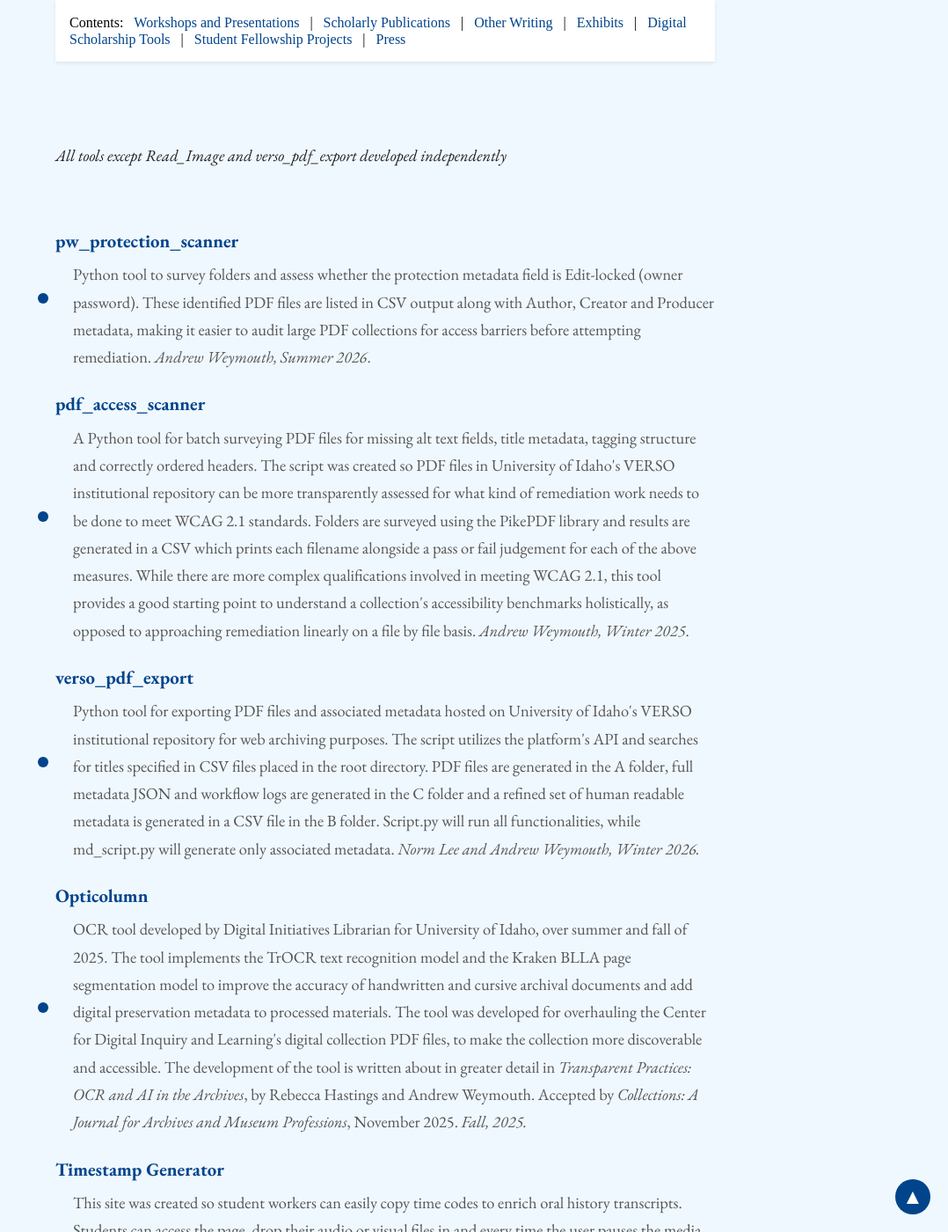
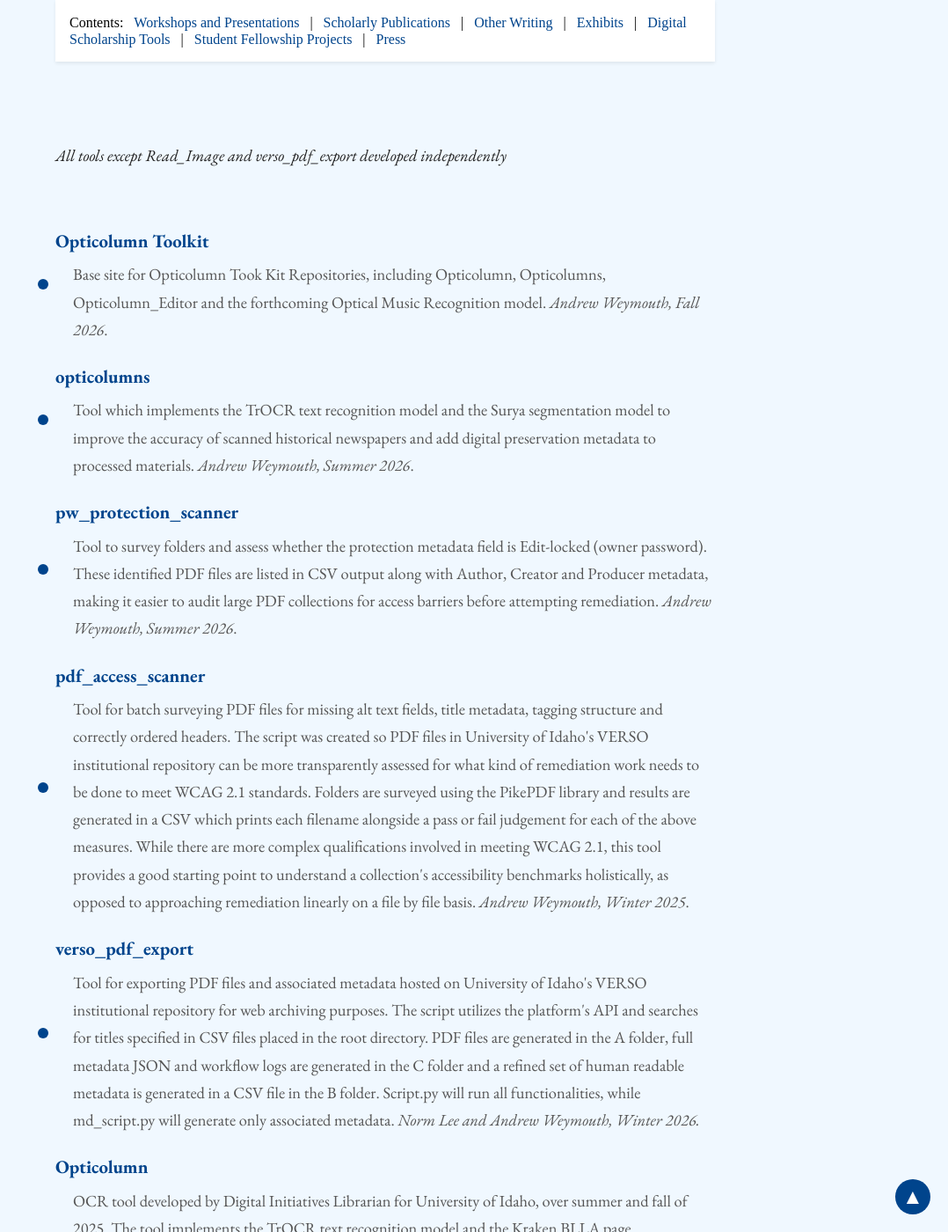
Before and after one commit to aweymo/base, a Jekyll site: the page built from index.md, in a window 1280 px wide and 1400 px high, scrolled down 9843 px. Shown: the whole window at 88% size, without its empty margins (202-1280 px from the left). Built offline with Jekyll 4.4.1, drawn with Linux system fonts in a browser that asks for light colours; nearby versions of some CDN libraries; some web fonts are replaced; some of the changed text lies outside the part shown.

Commit message:
update opticolumn toolkit

```diff
--- a/index.md
+++ b/index.md
@@ -114,7 +114,7 @@ Andrew Weymouth is an assistant professor with the University of Idaho and the d
     </li>
     <li>
         <a href="https://aweymo-ui.github.io/python_obsidian" target="_blank" rel="noopener noreferrer">Using Python Tools and Obsidian to Connect and Visualize Research</a>
-        <span class="description">Presentation on using custom Python tools to correct optical character recognition layers and extract annotations from digitized text and contextualizing these notes with Obsidian detailed tagging methods to enrich scholarly research. <i>Fall, 2024</i>.</span>
+        <span class="description">Presentation on using custom Tools to correct optical character recognition layers and extract annotations from digitized text and contextualizing these notes with Obsidian detailed tagging methods to enrich scholarly research. <i>Fall, 2024</i>.</span>
     </li>
     <li>
         <a href="https://aweymo-ui.github.io/distant_seven" target="_blank" rel="noopener noreferrer">Distant Listening, Seven Minute Scholarship Presentation</a>
@@ -188,7 +188,7 @@ Andrew Weymouth is an assistant professor with the University of Idaho and the d
     </li>
     <li>
         <a href="https://harvester.lib.uidaho.edu/posts/2025/04/03/taylor.html" target="_blank" rel="noopener noreferrer">Assembling the Taylor Wilderness Research Station Archive</a>
-        <span class="description">Article describing the process of merging preexisting digital collections, creating bibliometric visualizations as well as oral history visualizations and developing Python tools to audit private internal documents in the Taylor Wilderness Research Station Archive.<i> University of Idaho Special Collections Idaho Harvester</i>, Spring, 2025.</span>
+        <span class="description">Article describing the process of merging preexisting digital collections, creating bibliometric visualizations as well as oral history visualizations and developing Tools to audit private internal documents in the Taylor Wilderness Research Station Archive.<i> University of Idaho Special Collections Idaho Harvester</i>, Spring, 2025.</span>
     </li>
     <li>
         <a href="https://harvester.lib.uidaho.edu/posts/2024/06/23/survey.html" target="_blank" rel="noopener noreferrer">North Idaho Cultural Heritage Institutions Survey</a>
@@ -284,16 +284,24 @@ _All tools except Read_Image and verso_pdf_export developed independently_
 
 <ul class="triangle-list">
     <li>
-        <a href=" https://github.com/Scholarly-Projects/pw_protection_scanner" target="_blank" rel="noopener noreferrer">pw_protection_scanner</a>
-        <span class="description">Python tool to survey folders and assess whether the protection metadata field is Edit-locked (owner password). These identified PDF files are listed in CSV output along with Author, Creator and Producer metadata, making it easier to audit large PDF collections for access barriers before attempting remediation. <i>Andrew Weymouth, Summer 2026</i>.</span>
+        <a href="https://aweymo-ui.github.io/opticolumn-toolkit/" target="_blank" rel="noopener noreferrer">Opticolumn Toolkit</a>
+        <span class="description">Base site for Opticolumn Took Kit Repositories, including Opticolumn, Opticolumns, Opticolumn_Editor and the forthcoming Optical Music Recognition model.  <i>Andrew Weymouth, Fall 2026</i>.</span>
+    </li>
+    <li>
+        <a href="https://github.com/Scholarly-Projects/opticolumns" target="_blank" rel="noopener noreferrer">opticolumns</a>
+        <span class="description">Tool which implements the TrOCR text recognition model and the Surya segmentation model to improve the accuracy of scanned historical newspapers and add digital preservation metadata to processed materials. <i>Andrew Weymouth, Summer 2026</i>.</span>
+    </li>
+    <li>
+        <a href="https://github.com/Scholarly-Projects/pw_protection_scanner" target="_blank" rel="noopener noreferrer">pw_protection_scanner</a>
+        <span class="description">Tool to survey folders and assess whether the protection metadata field is Edit-locked (owner password). These identified PDF files are listed in CSV output along with Author, Creator and Producer metadata, making it easier to audit large PDF collections for access barriers before attempting remediation. <i>Andrew Weymouth, Summer 2026</i>.</span>
     </li>
     <li>
         <a href="https://github.com/Scholarly-Projects/pdf_access_scanner" target="_blank" rel="noopener noreferrer">pdf_access_scanner</a>
-        <span class="description">A Python tool for batch surveying PDF files for missing alt text fields, title metadata, tagging structure and correctly ordered headers. The script was created so PDF files in University of Idaho's VERSO institutional repository can be more transparently assessed for what kind of remediation work needs to be done to meet WCAG 2.1 standards. Folders are surveyed using the PikePDF library and results are generated in a CSV which prints each filename alongside a pass or fail judgement for each of the above measures. While there are more complex qualifications involved in meeting WCAG 2.1, this tool provides a good starting point to understand a collection's accessibility benchmarks holistically, as opposed to approaching remediation linearly on a file by file basis. <i>Andrew Weymouth, Winter 2025</i>.</span>
+        <span class="description">Tool for batch surveying PDF files for missing alt text fields, title metadata, tagging structure and correctly ordered headers. The script was created so PDF files in University of Idaho's VERSO institutional repository can be more transparently assessed for what kind of remediation work needs to be done to meet WCAG 2.1 standards. Folders are surveyed using the PikePDF library and results are generated in a CSV which prints each filename alongside a pass or fail judgement for each of the above measures. While there are more complex qualifications involved in meeting WCAG 2.1, this tool provides a good starting point to understand a collection's accessibility benchmarks holistically, as opposed to approaching remediation linearly on a file by file basis. <i>Andrew Weymouth, Winter 2025</i>.</span>
     </li>
     <li>
         <a href="https://github.com/uidaholib/verso_pdf_export" target="_blank" rel="noopener noreferrer">verso_pdf_export</a>
-        <span class="description">Python tool for exporting PDF files and associated metadata hosted on University of Idaho's VERSO institutional repository for web archiving purposes. The script utilizes the platform's API and searches for titles specified in CSV files placed in the root directory. PDF files are generated in the A folder, full metadata JSON and workflow logs are generated in the C folder and a refined set of human readable metadata is generated in a CSV file in the B folder. Script.py will run all functionalities, while md_script.py will generate only associated metadata. <i>Norm Lee and Andrew Weymouth, Winter 2026.</i></span>
+        <span class="description">Tool for exporting PDF files and associated metadata hosted on University of Idaho's VERSO institutional repository for web archiving purposes. The script utilizes the platform's API and searches for titles specified in CSV files placed in the root directory. PDF files are generated in the A folder, full metadata JSON and workflow logs are generated in the C folder and a refined set of human readable metadata is generated in a CSV file in the B folder. Script.py will run all functionalities, while md_script.py will generate only associated metadata. <i>Norm Lee and Andrew Weymouth, Winter 2026.</i></span>
     </li>
     <li>
         <a href="https://github.com/Scholarly-Projects/opticolumn" target="_blank" rel="noopener noreferrer">Opticolumn</a>
@@ -305,27 +313,27 @@ _All tools except Read_Image and verso_pdf_export developed independently_
     </li>
     <li>
         <a href="https://github.com/Scholarly-Projects/convert_legacy_transcript" target="_blank" rel="noopener noreferrer">convert_legacy_transcript</a>
-        <span class="description">Python tool created to identify speaker names, transcript and dialogue of legacy printed transcripts and convert them into individual rows of within a CSV file format. Created to utilize work done during the 70s and 80s for the <i>Rural Women's History Project</i> oral history initiative, to ultimately migrate them to U of I's <i>Oral History as Data</i> platform. <i>Fall, 2025.</i></span>
+        <span class="description">Tool created to identify speaker names, transcript and dialogue of legacy printed transcripts and convert them into individual rows of within a CSV file format. Created to utilize work done during the 70s and 80s for the <i>Rural Women's History Project</i> oral history initiative, to ultimately migrate them to U of I's <i>Oral History as Data</i> platform. <i>Fall, 2025.</i></span>
     </li>
     <li>
         <a href="https://github.com/Scholarly-Projects/ocr_scanner" target="_blank" rel="noopener noreferrer">ocr_scanner</a>
-        <span class="description">Python tool that scans specific folders and identifies all of the PDF files lacking a layer of optical character recognition. Identified PDF files are generated in a CSV file alongside their parent folder. Created to have U of I digital collections meet accessibility standards for patrons using screen readers. <i>Fall, 2025.</i></span>
+        <span class="description">Tool that scans specific folders and identifies all of the PDF files lacking a layer of optical character recognition. Identified PDF files are generated in a CSV file alongside their parent folder. Created to have U of I digital collections meet accessibility standards for patrons using screen readers. <i>Fall, 2025.</i></span>
     </li>
     <li>
         <a href="https://github.com/Scholarly-Projects/illustration_extraction" target="_blank" rel="noopener noreferrer">illustration_extraction</a>
-        <span class="description">Python tool utilizing the rembg computer vision model to identify and extract musical notation from Huo Becker's <i>Mechanik und Aesthetik des Violoncellspiels</i> (1922) for use in Miranda Wilson's CDIL project, <i>School of Cello Music</i>. <i>Fall, 2025.</i></span>
+        <span class="description">Tool utilizing the rembg computer vision model to identify and extract musical notation from Huo Becker's <i>Mechanik und Aesthetik des Violoncellspiels</i> (1922) for use in Miranda Wilson's CDIL project, <i>School of Cello Music</i>. <i>Fall, 2025.</i></span>
     </li>
     <li>
         <a href="https://github.com/Scholarly-Projects/edge_detector" target="_blank" rel="noopener noreferrer">edge_detector</a>
-        <span class="description">Python tool implementing rembg[isnet] salient object detection models created for University of Idaho to facilitate web hosting special collections and archeological projects. Images are detected, extracted and batch processed into subsequent folders with transparent, white or black backgrounds. <i>Summer, 2025.</i></span>
+        <span class="description">Tool implementing rembg[isnet] salient object detection models created for University of Idaho to facilitate web hosting special collections and archeological projects. Images are detected, extracted and batch processed into subsequent folders with transparent, white or black backgrounds. <i>Summer, 2025.</i></span>
     </li>
     <li>
         <a href="https://github.com/Scholarly-Projects/abstract_scraper" target="_blank" rel="noopener noreferrer">abstract_scraper</a>
-        <span class="description">Python tool for analyzing large JSON datasets, scraping missing scholarly information and generating complete JSON files to help enrich data for U of I’s VERSO institutional repository. <i>Summer, 2025.</i></span>
+        <span class="description">Tool for analyzing large JSON datasets, scraping missing scholarly information and generating complete JSON files to help enrich data for U of I’s VERSO institutional repository. <i>Summer, 2025.</i></span>
     </li>
     <li>
         <a href="https://github.com/Scholarly-Projects/pii_scanner" target="_blank" rel="noopener noreferrer">pii_scanner</a>
-        <span class="description">Python tool which vets batches of PDF file OCR for sensitive information such as social security numbers, addresses and phone numbers using regular expressions and outputting CSV files with corresponding filenames. <i>Spring, 2025.</i></span>
+        <span class="description">Tool which vets batches of PDF file OCR for sensitive information such as social security numbers, addresses and phone numbers using regular expressions and outputting CSV files with corresponding filenames. <i>Spring, 2025.</i></span>
     </li>
     <li>
         <a href="https://github.com/Scholarly-Projects/assess_differences_csv" target="_blank" rel="noopener noreferrer">assess_differences_csv</a>
@@ -333,7 +341,7 @@ _All tools except Read_Image and verso_pdf_export developed independently_
     </li>
     <li>
         <a href="https://github.com/Scholarly-Projects/rss_scraper" target="_blank" rel="noopener noreferrer">rss_scraper</a>
-        <span class="description">Python tool developed to collect and format metadata into CSVs after filtering out programmatic language and import both audio and video files included in the feed. Media files are converted to MP4 and MP3 and formatted CSVs are generated with the scraped RSS metadata and corresponding sequential file names. <i>Winter, 2024.</i></span>
+        <span class="description">Tool developed to collect and format metadata into CSVs after filtering out programmatic language and import both audio and video files included in the feed. Media files are converted to MP4 and MP3 and formatted CSVs are generated with the scraped RSS metadata and corresponding sequential file names. <i>Winter, 2024.</i></span>
     </li>
     <li>
         <a href="https://aweymo-ui.github.io/eap_proto/" target="_blank" rel="noopener noreferrer">Prototype for Encoded Audio Player</a>
@@ -353,7 +361,7 @@ _All tools except Read_Image and verso_pdf_export developed independently_
 <ul class="triangle-list">
     <li>
         <a href="https://github.com/Scholarly-Projects/book_splitter" target="_blank" rel="noopener noreferrer">book_splitter</a>
-        <span class="description">Python tool for quickly splitting two page scans to increase accuracy of OCR. <i>Fall, 2024</i>.</span>
+        <span class="description">Tool for quickly splitting two page scans to increase accuracy of OCR. <i>Fall, 2024</i>.</span>
     </li>
 </ul>
 <ul class="triangle-list">
```
